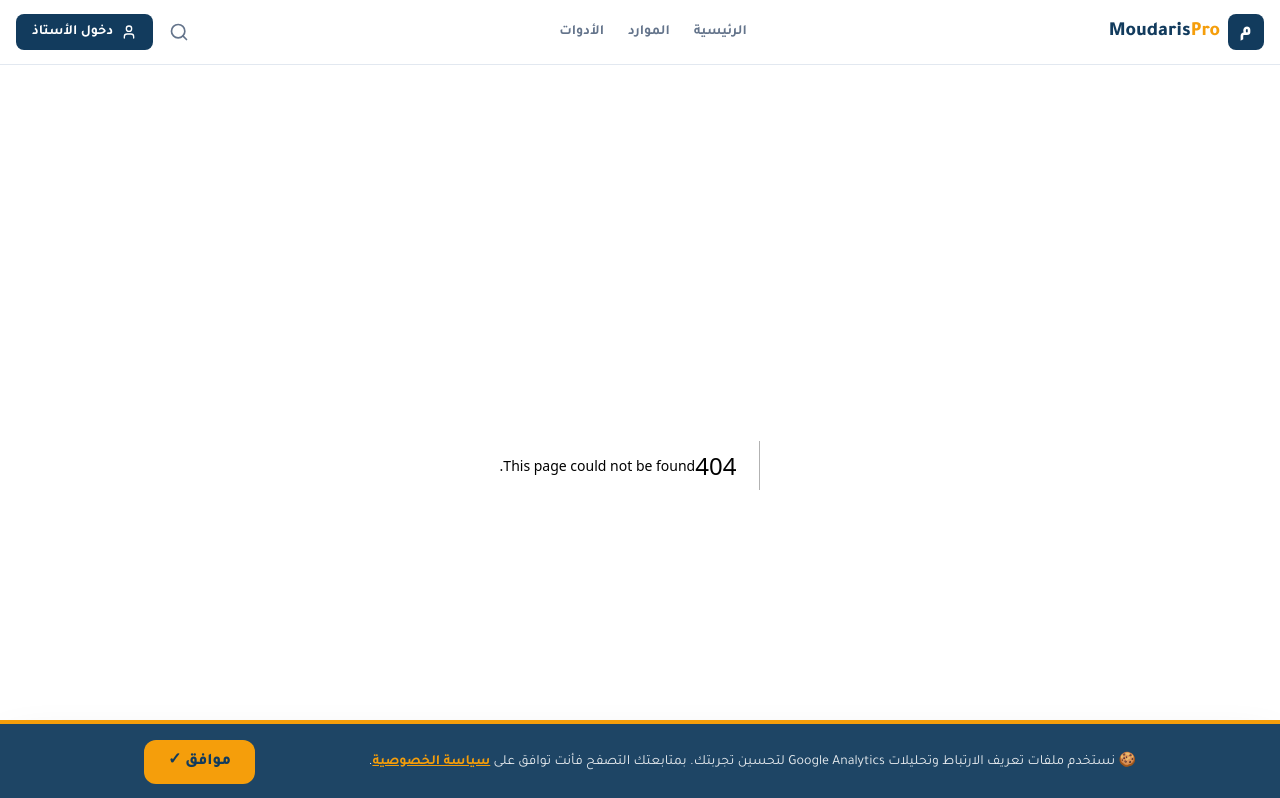
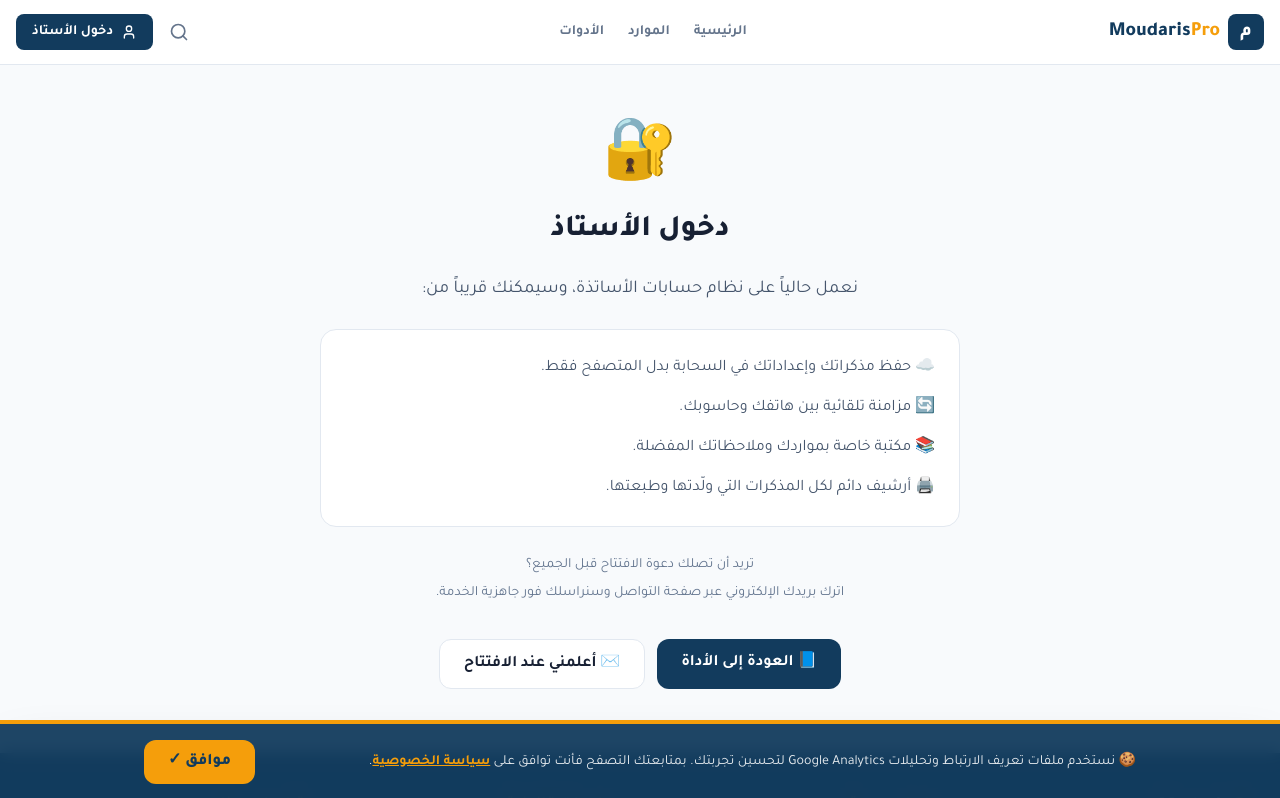
Before and after one commit to modarispro01-lab/moudaris-pro, a Next.js app: page /login in a window 1280 px wide. Before the commit this address had no page. Shown: the top 798 px of the page. Built offline with nearby package versions, Linux system fonts and the light colour scheme.

Commit message:
fix: create /login coming-soon page to remove 404

```diff
--- /dev/null
+++ b/src/app/login/page.tsx
@@ -0,0 +1,49 @@
+import type { Metadata } from "next";
+import Link from "next/link";
+
+export const metadata: Metadata = {
+  title: "دخول الأستاذ | Modaris Pro",
+  description:
+    "قريباً: حسابات الأساتذة على Modaris Pro — حفظ سحابي للمذكرات ومزامنة بين الأجهزة ومكتبة خاصة.",
+  robots: { index: false, follow: true },
+};
+
+export default function LoginPage() {
+  return (
+    <main dir="rtl" className="max-w-2xl mx-auto px-4 py-16 text-center space-y-6">
+      <div className="text-6xl">🔐</div>
+      <h1 className="text-3xl font-extrabold text-text">دخول الأستاذ</h1>
+      <p className="text-lg leading-8 text-slate-600">
+        نعمل حالياً على نظام حسابات الأساتذة، وسيمكنك قريباً من:
+      </p>
+
+      <ul className="space-y-3 text-slate-600 leading-7 bg-surface border border-border rounded-2xl p-6 text-right">
+        <li>☁️ حفظ مذكراتك وإعداداتك في السحابة بدل المتصفح فقط.</li>
+        <li>🔄 مزامنة تلقائية بين هاتفك وحاسوبك.</li>
+        <li>📚 مكتبة خاصة بمواردك وملاحظاتك المفضلة.</li>
+        <li>🖨️ أرشيف دائم لكل المذكرات التي ولّدتها وطبعتها.</li>
+      </ul>
+
+      <p className="text-sm text-slate-500 leading-7">
+        تريد أن تصلك دعوة الافتتاح قبل الجميع؟
+        <br />
+        اترك بريدك الإلكتروني عبر صفحة التواصل وسنراسلك فور جاهزية الخدمة.
+      </p>
+
+      <div className="flex flex-wrap gap-3 justify-center pt-2">
+        <Link
+          href="/tools/daily-lesson-plan"
+          className="bg-primary text-white font-bold px-6 py-3 rounded-xl hover:opacity-90 transition"
+        >
+          📘 العودة إلى الأداة
+        </Link>
+        <Link
+          href="/contact"
+          className="bg-surface border border-border text-text font-bold px-6 py-3 rounded-xl hover:bg-slate-50 transition"
+        >
+          ✉️ أعلمني عند الافتتاح
+        </Link>
+      </div>
+    </main>
+  );
+}
```
